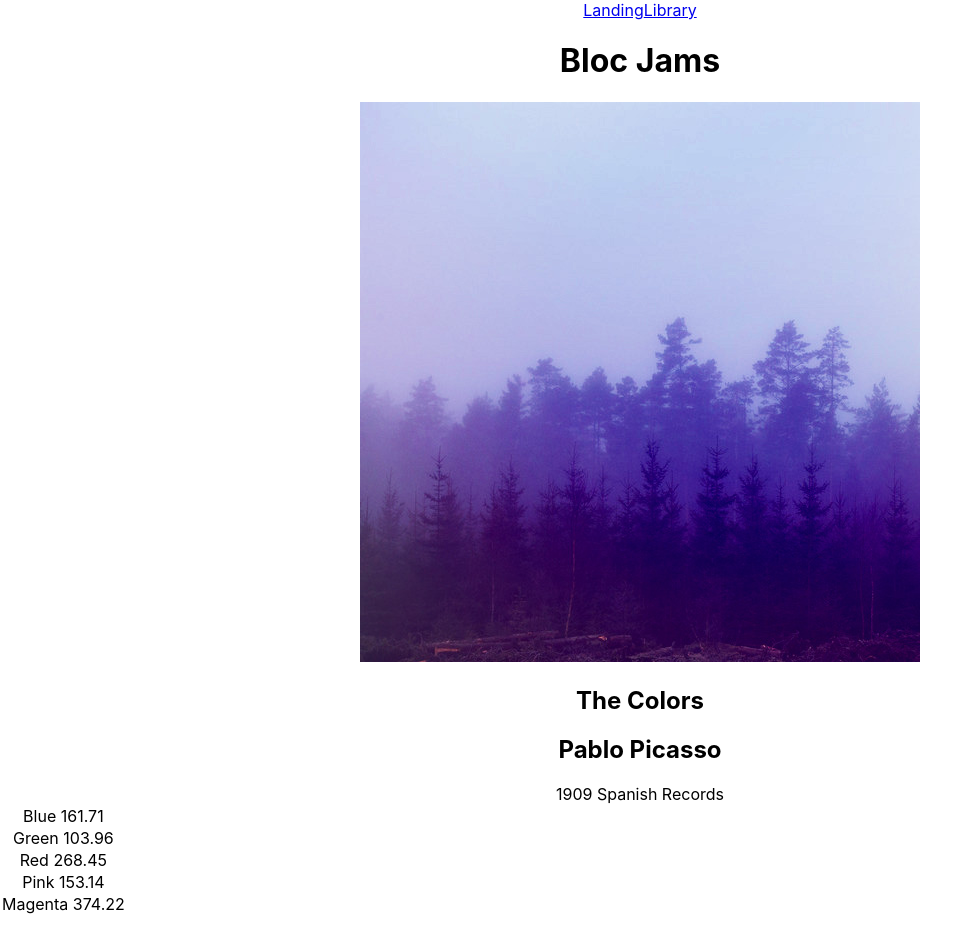
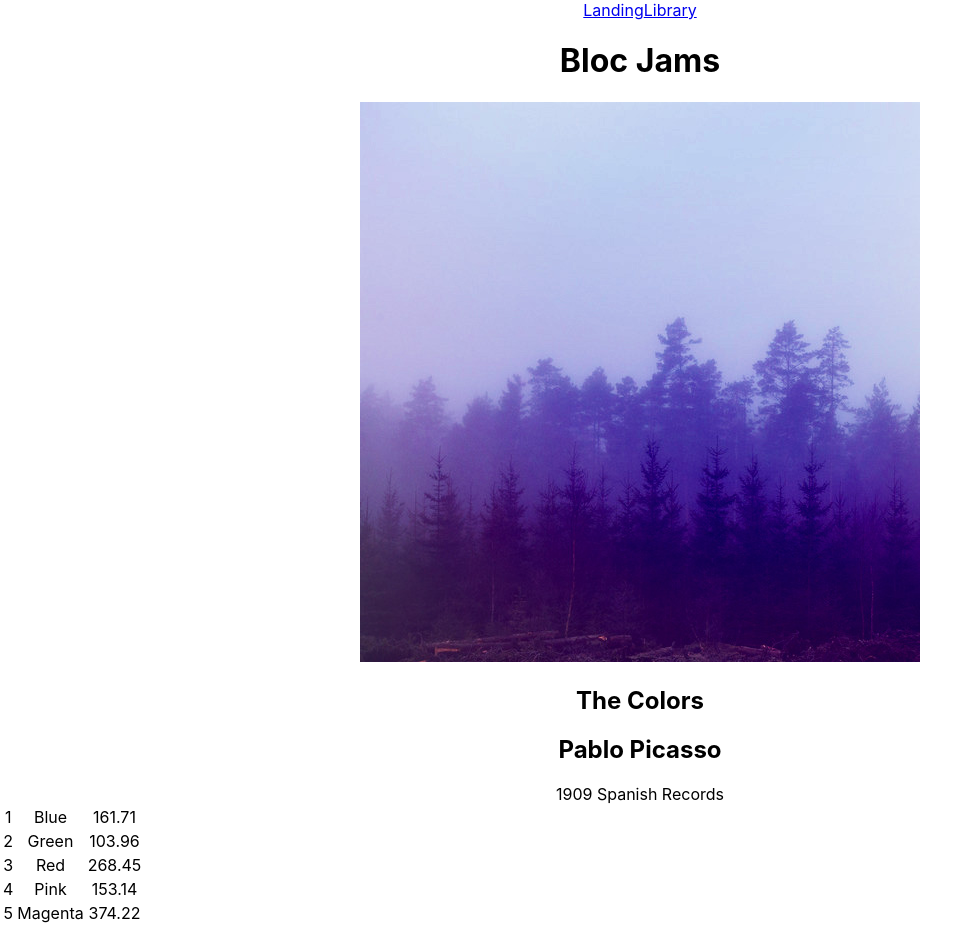
Before and after one commit to russcurr/bloc-jams-react, a React (Create React App) app: page /album/the-colors in a window 1280 px wide. Shown: the whole page, without its empty margins (0-980 px from the left). Built offline with nearby package versions, Linux system fonts and the light colour scheme.

Commit message:
Adding Table info

```diff
--- a/src/components/Album.js
+++ b/src/components/Album.js
@@ -25,21 +25,25 @@ class Album extends Component {
             <div id="release-info">{this.state.album.releaseInfo}</div>
           </div>
 
-        <table id="song-list">
+          <table id="song-list">
            <colgroup>
              <col id="song-number-column" />
              <col id="song-title-column" />
              <col id="song-duration-column" />
            </colgroup>
-           <tbody>
-               {this.state.album.songs.map((songs, index) => {
-                  return (
-                    <tr key={index.number}> {songs.id} {songs.title} {songs.duration}</tr>)
-                })}
 
+            <tbody>
+              {this.state.album.songs.map((songs, index) => (
+                <tr>
+                  <td>{index + 1}</td>
+                  <td>{songs.title}</td>
+                  <td>{songs.duration}</td>
+
+                </tr>
+              ))}
 
             </tbody>
-         </table>
+          </table>
       </section>
     );
   }
```
